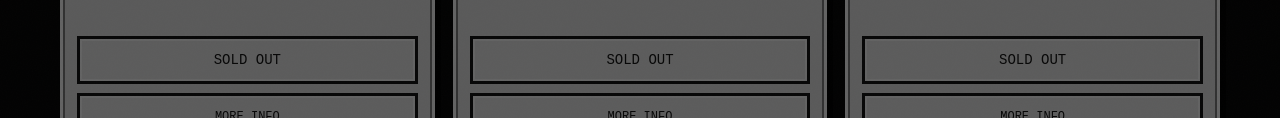
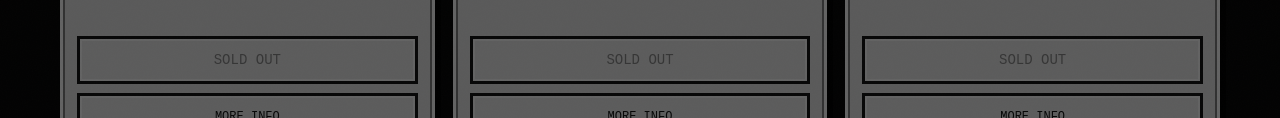
Before and after one commit to kdotjosh/joshua-carter, a plain HTML site: page index.html in a window 1280 px wide. Shown: the part 682-800 px from the top of the page. Drawn offline with Linux system fonts and the light colour scheme.

Commit message:
Add disabled state styling for buttons

```diff
--- a/index.html
+++ b/index.html
@@ -22,7 +22,8 @@ body{font-family:"Courier New",Courier,monospace;overflow-x:hidden}
 .product-image{width:100%;aspect-ratio:4/5;background:#999;border:3px solid #111;box-shadow:inset 0 0 0 3px #ccc;display:flex;align-items:center;justify-content:center;overflow:hidden;position:relative;min-width:0;min-height:0}.product-image img{display:block;width:100%;height:100%;max-width:100%;max-height:100%;min-width:0;min-height:0;object-fit:contain}
 .fake-photo{width:100%;height:100%;background:linear-gradient(135deg,#777,#bdbdbd 48%,#8c8c8c);display:flex;align-items:center;justify-content:center;color:#222;font-size:14px;text-align:center;filter:grayscale(1) contrast(.85)}
 .sold{margin:-68px 0 30px 18px;position:relative;z-index:3;display:inline-block;padding:7px 9px;background:#eee;border:3px solid #111;font-size:13px;box-shadow:3px 3px 0 #000}.sold:before{content:"☒ "}
-.btn,.info{width:100%;height:48px;margin-top:9px;background:#ddd;border:3px solid #111;box-shadow:inset 0 0 0 2px #eee;cursor:pointer;font-family:"Courier New",monospace;color:#111;-webkit-appearance:none;appearance:none}.btn{font-size:14px}.info{font-size:12px}.btn:hover,.info:hover{background:#222;color:#fff}
+.btn,.info{width:100%;height:48px;margin-top:9px;background:#ddd;border:3px solid #111;box-shadow:inset 0 0 0 2px #eee;cursor:pointer;font-family:"Courier New",monospace;color:#111;-webkit-appearance:none;appearance:none}
+.btn:disabled{color:rgba(17,17,17,.45);cursor:not-allowed}.btn{font-size:14px}.info{font-size:12px}.btn:hover,.info:hover{background:#222;color:#fff}
 .footer{position:relative;z-index:2;width:min(1160px,94vw);margin:0 auto 25px;background:#ddd;border:3px solid #eee;box-shadow:5px 5px 0 #000;padding:14px;font-size:11px;display:flex;justify-content:space-between}
 .footer a{color:#111;text-decoration:none}.footer a:hover{background:#111;color:#fff}
 @media(max-width:800px){.grid{grid-template-columns:1fr}.footer{gap:10px;flex-direction:column}}
```
